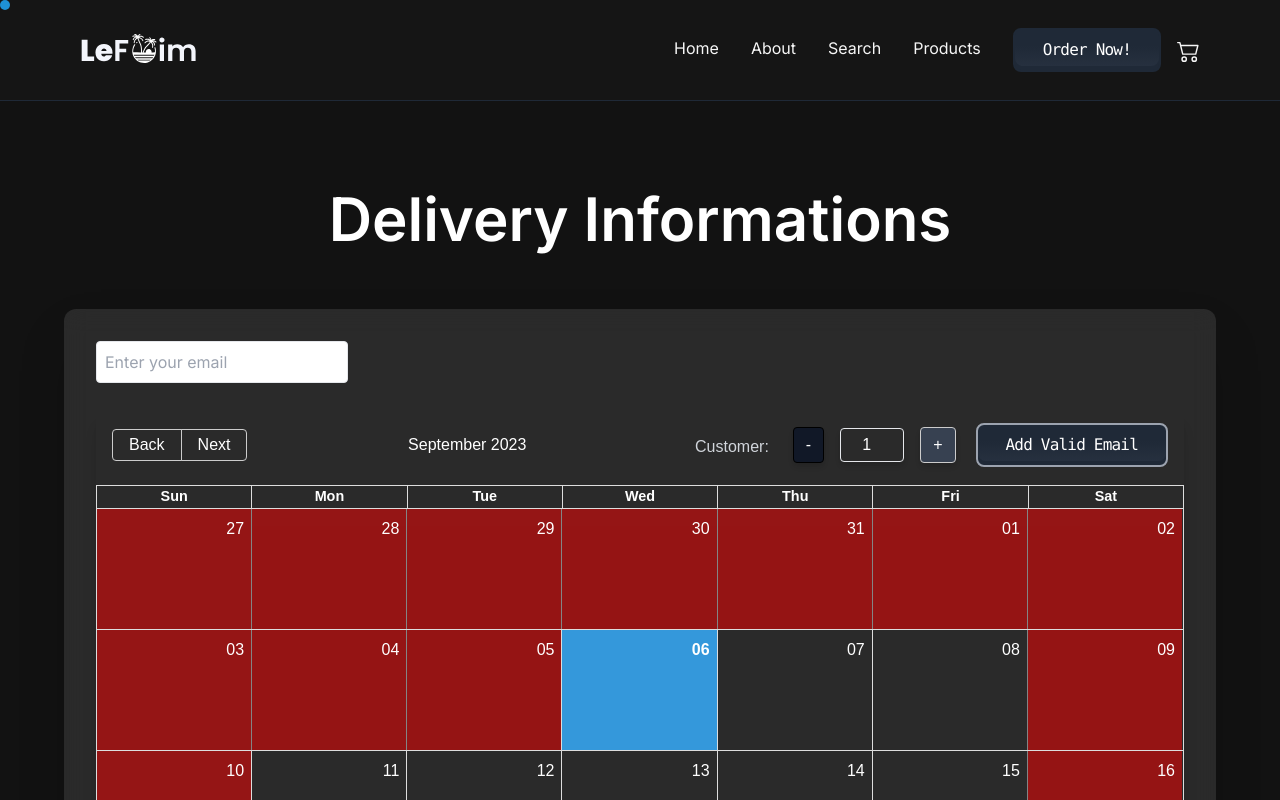
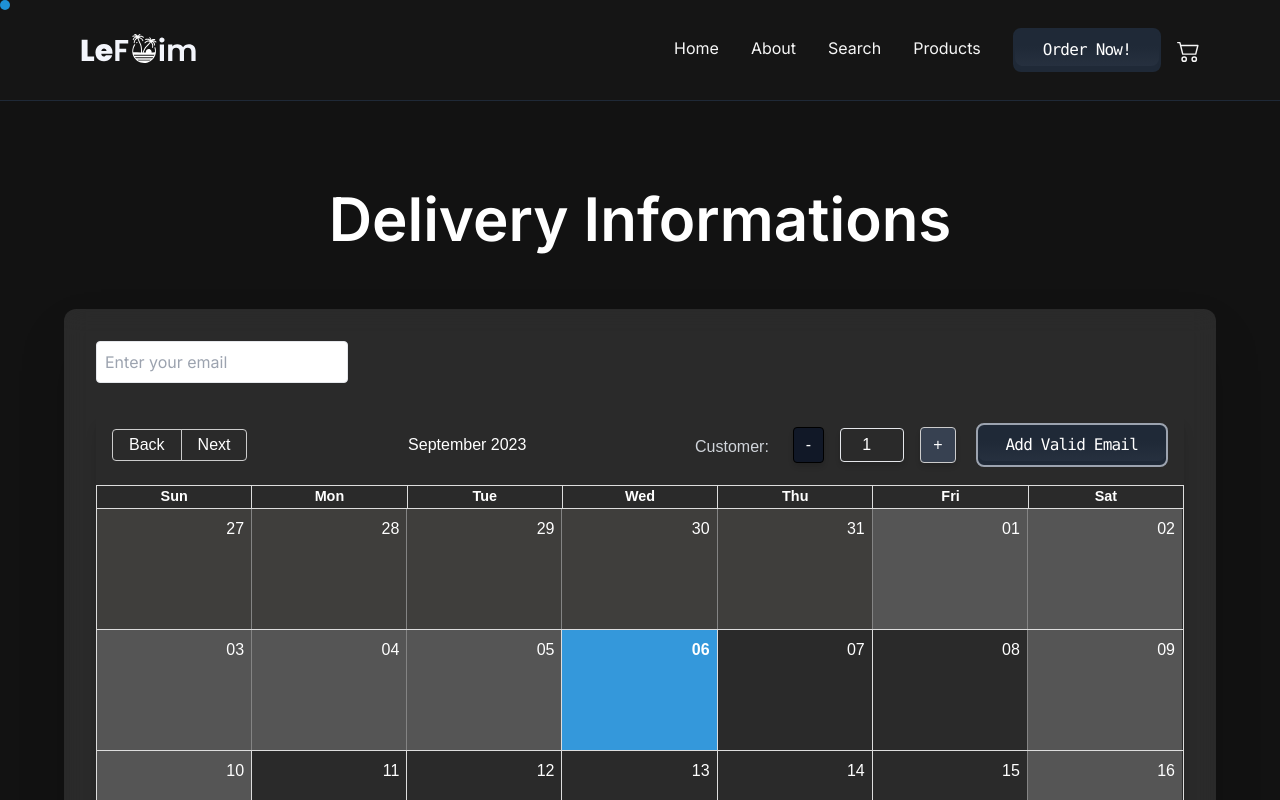
Before and after one commit to lucasjolibois54/sundown-boulevard, a Next.js app: page /order/date in a window 1280 px wide. Shown: the top 800 px of the page. Built offline with nearby package versions, Linux system fonts and the light colour scheme.

Commit message:
time changed

```diff
--- a/app/(pages)/(OrderSystem)/order/date/page.js
+++ b/app/(pages)/(OrderSystem)/order/date/page.js
@@ -33,6 +33,8 @@ export default function TimePicker() {
   const [selectedTime, setSelectedTime] = useState(null);
   const [customerCount, setCustomerCount] = useState(1);
   const [showTimeModal, setShowTimeModal] = useState(false);
+  const [disabledTimes, setDisabledTimes] = useState([]);
+  const [disabledDay, setdisabledDay] = useState([]);
 
   const timeSlots = [
     "16:00",
@@ -107,7 +109,9 @@ export default function TimePicker() {
     const dayOfWeek = moment(start).day();
     if (dayOfWeek !== 0 && dayOfWeek !== 6) {
       setSelectedDate(start);
+      // disableDates(start);
       setShowTimeModal(true); // Open modal if not a weekend
+      console.log();
     }
   };
 
@@ -126,6 +130,15 @@ export default function TimePicker() {
     setEmail(newEmail);
     setDisplayEmail(newEmail);
   };
+
+  // function disableDates(day) {
+  //   const date = ("selected date", moment(day).format("YYYY-MM-DD"));
+  //   const LSdata = Object.keys(localStorage).map((key) =>
+  //     JSON.parse(localStorage.getItem(key))
+  //   );
+  //   console.log(LSdata);
+  //   return LSdata.some((data) => data.date === date);
+  // }
 
   const handleSaveDateTime = (e) => {
     if (!selectedDate || !selectedTime) {
@@ -182,6 +195,8 @@ export default function TimePicker() {
     }
   };
 
+  console.log();
+
   return (
     <main
       data-aos="fade-up"
@@ -227,7 +242,7 @@ export default function TimePicker() {
               if (moment(date).isBefore(currentDate, "day")) {
                 return {
                   style: {
-                    backgroundColor: "#FF0000",
+                    backgroundColor: "gray",
                     opacity: 0.5,
                     pointerEvents: "none", // make it unselectable
                   },
@@ -237,7 +252,7 @@ export default function TimePicker() {
               else if (dayOfWeek === 6 || dayOfWeek === 0) {
                 return {
                   style: {
-                    backgroundColor: "#FF0000",
+                    backgroundColor: "gray",
                     opacity: 0.5,
                   },
                 };
@@ -417,23 +432,6 @@ export default function TimePicker() {
             <span className="relative">Add Valid Email</span>
           </div>
         )}
-
-        {/* <button
-          onClick={handleSaveDateTime}
-          className=" w-full mt-4 bg-blue-600 text-white rounded px-4 py-2 hover:bg-blue-500 active:bg-blue-700 focus:outline-none focus:ring focus:ring-blue-200 transition-shadow shadow-md"
-        >
-          Save Date & Time
-        </button> */}
-
-        {/* <div className="mt-6 text-white">
-          <p><strong>Selected Date:</strong> {selectedDate?.toDateString()}</p>
-          <p><strong>Selected Time:</strong> {selectedTime?.format('HH:mm')}</p>
-          <p><strong>Customer Count:</strong> {customerCount}</p>
-        </div>
-
-        <Link className="text-blue-400 mt-4 hover:underline focus:outline-none" href="/order/receipt" passHref>
-          Receipt
-        </Link> */}
       </div>
       <div id="basket" className="mt-20 w-full ">
         <OrderDetails />
--- a/app/globals.css
+++ b/app/globals.css
@@ -1,22 +1,20 @@
-@import url('https://fonts.googleapis.com/css2?family=Source+Sans+Pro&display=swap');
+@import url("https://fonts.googleapis.com/css2?family=Source+Sans+Pro&display=swap");
 
 @tailwind base;
 @tailwind components;
 @tailwind utilities;
 
-
 /* body{
   @apply bg-bgColorDark;
 } */
 
-body{
+body {
   background-color: #121212;
 }
 
-.fontordre{
+.fontordre {
   background-image: "https://media.discordapp.net/attachments/1068131427910168670/1144387451993997322/vector-crumbled-paper-texture.png?width=724&height=1038";
 }
-
 
 /* Bg color change on scroll themes*/
 body.dark-theme {
@@ -60,17 +58,15 @@ body.light-theme {
   color: white;
 }
 
-
 /*Search*/
-.input-search::placeholder{
+.input-search::placeholder {
   font-weight: lighter;
 }
-
 
 /* spinner */
 .checked-drink-body {
   -webkit-font-smoothing: antialiased;
-  font-family: 'Helvetica', sans-serif;
+  font-family: "Helvetica", sans-serif;
 }
 
 #circle {
@@ -86,12 +82,13 @@ body.light-theme {
 }
 
 @keyframes rotate-animation {
-  from { transform: rotate(0); }
-  to { transform: rotate(-360deg); }
+  from {
+    transform: rotate(0);
   }
-
-
-
+  to {
+    transform: rotate(-360deg);
+  }
+}
 
 /* Custom Cursor*/
 
@@ -120,8 +117,6 @@ body.light-theme {
   pointer-events: none;
   margin: auto;
 }
-
-
 
 .project {
   display: inline-block;
@@ -175,7 +170,7 @@ body.light-theme {
 
 /* Overriding default styles */
 .rbc-calendar {
-    font-family: 'Arial', sans-serif;
+  font-family: "Arial", sans-serif;
 }
 
 .rbc-btn-group {
@@ -214,17 +209,15 @@ body.light-theme {
   background-color: #3498db !important;
 }
 
-
 .rbc-off-range-bg {
-  background: #54534E !important;
+  background: #54534e !important;
 }
-
 
 /* Date */
 
 /* Overriding default styles */
 .rbc-calendar {
-  font-family: 'Arial', sans-serif;
+  font-family: "Arial", sans-serif;
 }
 
 .rbc-btn-group {
@@ -264,9 +257,8 @@ body.light-theme {
   background-color: #3498db !important;
 }
 
-
 .rbc-off-range-bg {
-background: #FF0000 !important;
+  background: gray;
   opacity: 0.5;
 }
 
```
Lines whose indentation alone changed are shown as unchanged.
